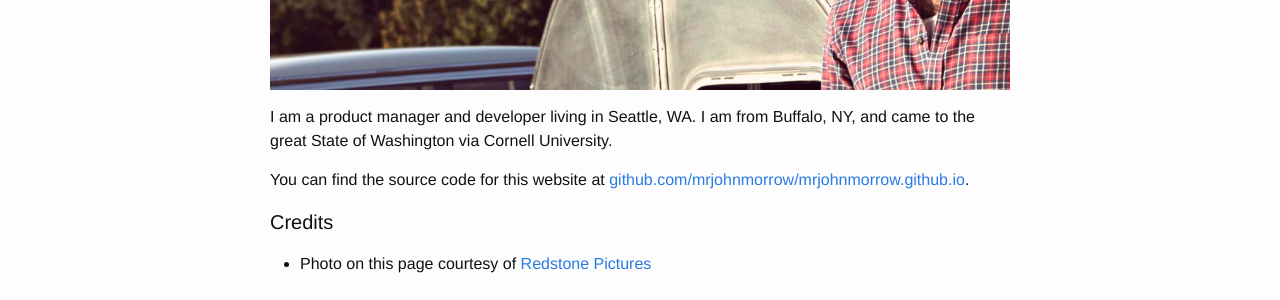
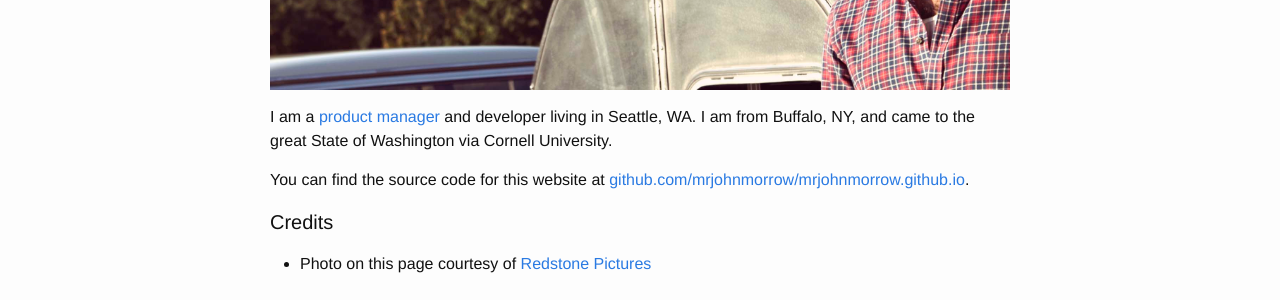
Before and after one commit to mrjohnmorrow/mrjohnmorrow.github.io, a Jekyll site: the page built from about.md, in a window 1280 px wide. Shown: the part 434-734 px from the top of the page. Built offline with Jekyll 4.4.1, drawn with Linux system fonts in a browser that asks for light colours; part of the change alters nothing that is shown.

```diff
--- a/about.md
+++ b/about.md
@@ -6,7 +6,7 @@ permalink: /about/
 
 ![Me!](/images/me-potrait.jpg)
 
-I am a product manager and developer living in Seattle, WA.  I am from Buffalo, NY, and came to the great State of Washington via Cornell University.
+I am a [product manager](http://mrjohnmorrow.com/JohnMorrowResume.pdf) and developer living in Seattle, WA.  I am from Buffalo, NY, and came to the great State of Washington via Cornell University.
 
 You can find the source code for this website at  [github.com/mrjohnmorrow/mrjohnmorrow.github.io](https://github.com/mrjohnmorrow/mrjohnmorrow.github.io).
 
```
